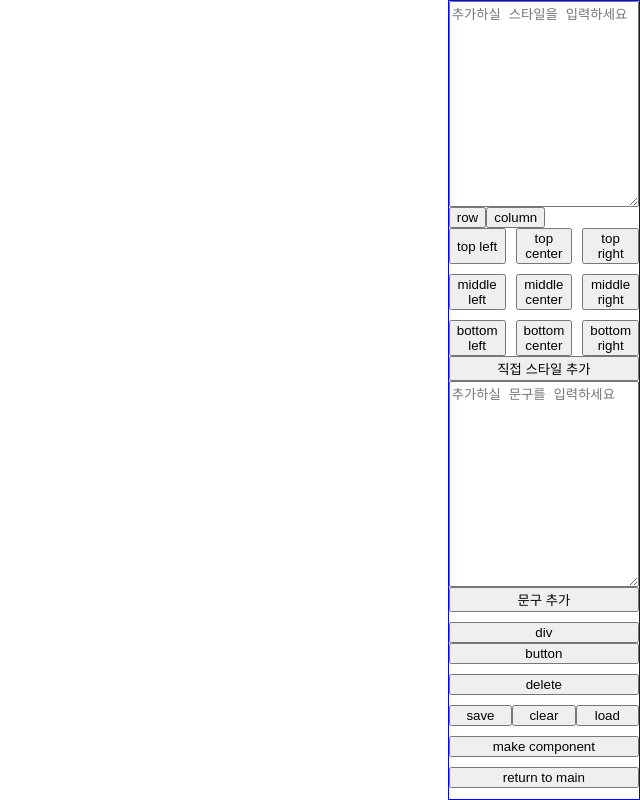
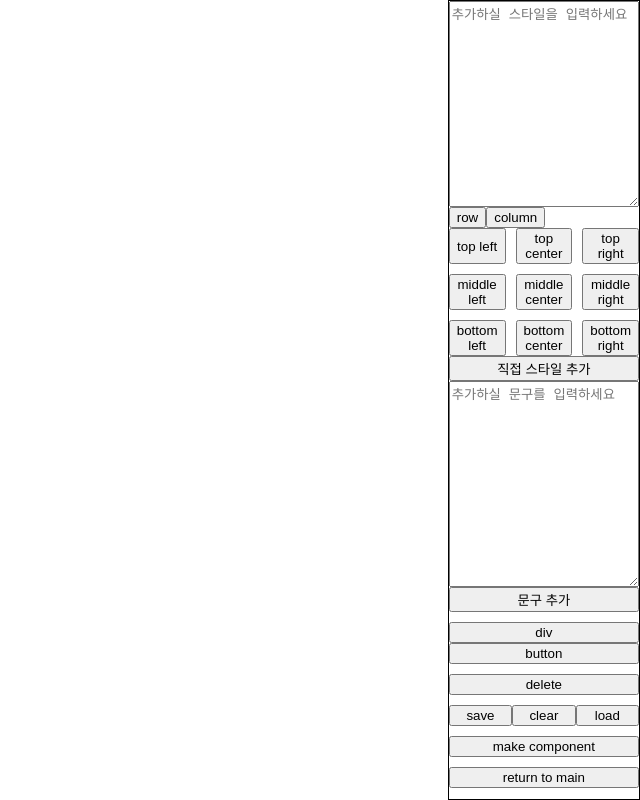
Before and after one commit to dbckdgjs369/website-generator, a React (Vite) app: page /main in a window 1280 px wide. Shown: the whole page, without its empty margins (640-1280 px from the left). Built offline with nearby package versions, Linux system fonts and the light colour scheme.

Commit message:
design: 툴팁 영역 색상 변경

```diff
--- a/src/layout/emotion.ts
+++ b/src/layout/emotion.ts
@@ -12,5 +12,5 @@ export const MainView = styled.div`
 
 export const ToolBaWrapper = styled.div`
   width: 15%;
-  border: 1px solid blue;
+  border: 1px solid black;
 `;
```
